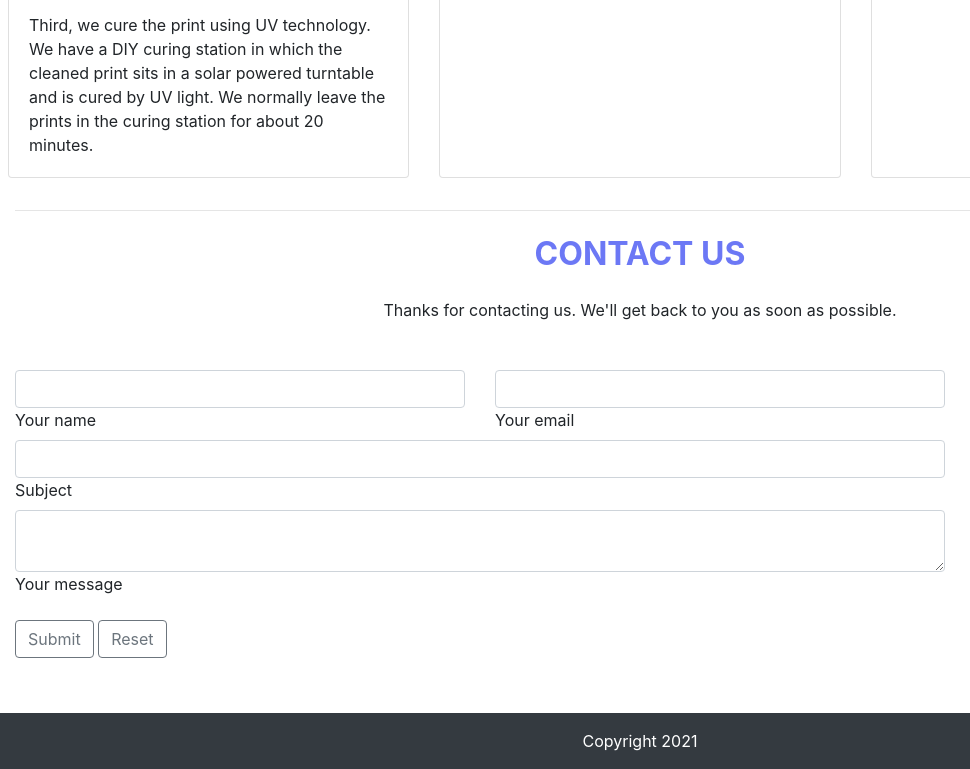
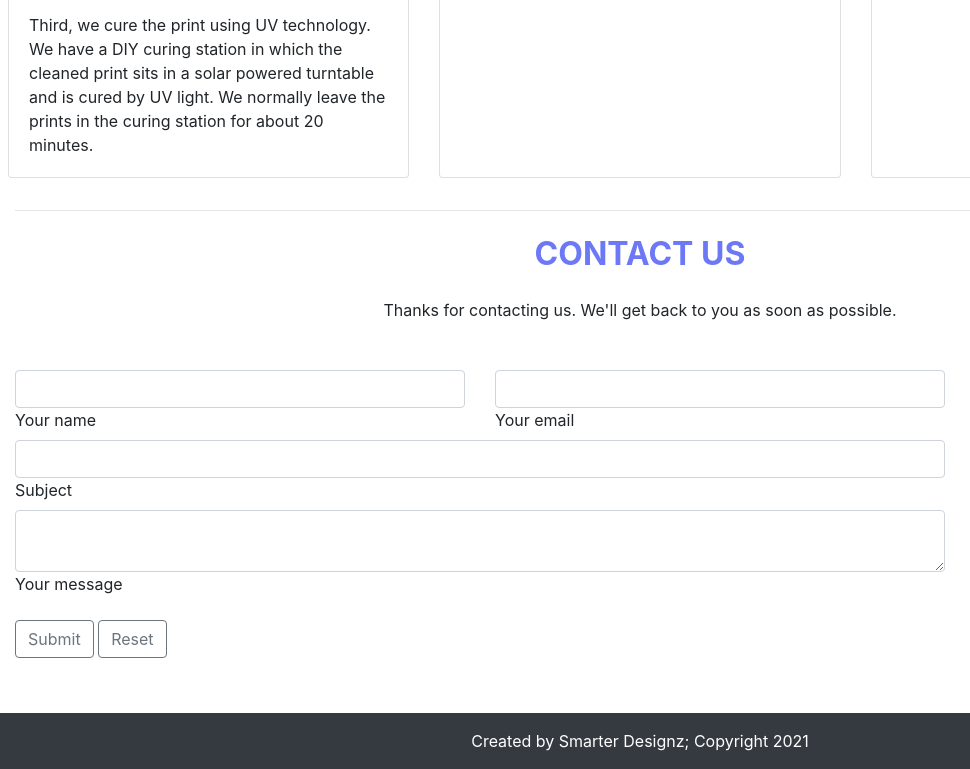
Before and after one commit to vic-chavez/pet-remembrance-diorama, a plain HTML site: page public_html/index.html in a window 1280 px wide. Shown: the part 3023-3792 px from the top of the page, 0-970 px from the left. Drawn offline with nearby package versions, Linux system fonts and the light colour scheme; some packages are replaced by stand-ins of ours; a script that the page names is missing.

Commit message:
updating html

```diff
--- a/public_html/index.html
+++ b/public_html/index.html
@@ -255,7 +255,7 @@
 
 <!--Footer-->
 <div class="container-fluid text-center p-3 bg-dark text-white">
-    Copyright 2021
+    Created by Smarter Designz; Copyright 2021
 </div>
 
 <!-- Jquery and Bootstrap Dependencies -->
```
